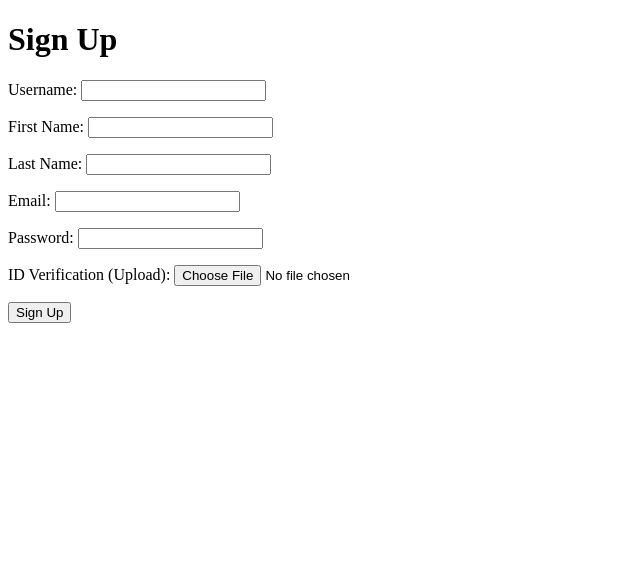
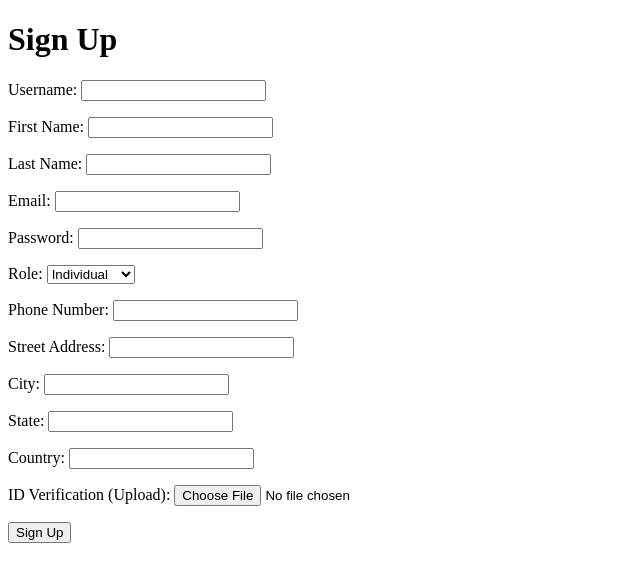
Before and after one commit to ShaneDsouza4/FoodConnect, a Django app: page /signup/ in a window 1280 px wide. Shown: the top 582 px of the page, without its empty margins (0-640 px from the left). Run offline with Django 5.2, Linux system fonts and the light colour scheme.

Commit message:
Added roles to the user profile

```diff
--- a/templates/users/signup.html
+++ b/templates/users/signup.html
@@ -3,22 +3,52 @@
 <head>
     <meta charset="UTF-8">
     <title>Sign Up | FoodConnect</title>
+    <script>
+        function showRoleSpecificFields() {
+            document.getElementById('restaurant-fields').style.display = 'none';
+            document.getElementById('foodbank-fields').style.display = 'none';
+            var role = document.getElementById('role').value;
+            if (role === 'restaurant') {
+                document.getElementById('restaurant-fields').style.display = 'block';
+            } else if (role === 'foodbank') {
+                document.getElementById('foodbank-fields').style.display = 'block';
+            }
+        }
+    </script>
 </head>
 <body>
     <h1>Sign Up</h1>
-
-    {% if error_message %}
-        <p style="color: red;">{{ error_message }}</p>
-    {% endif %}
-
     <form method="POST" enctype="multipart/form-data">
         {% csrf_token %}
-        <p>Username: <input type="text" name="username" required value="{{ username|default:'' }}"></p>
-        <p>First Name: <input type="text" name="first_name" required value="{{ first_name|default:'' }}"></p>
-        <p>Last Name: <input type="text" name="last_name" required value="{{ last_name|default:'' }}"></p>
-        <p>Email: <input type="email" name="email" required value="{{ email|default:'' }}"></p>
+        <p>Username: <input type="text" name="username" required></p>
+        <p>First Name: <input type="text" name="first_name" required></p>
+        <p>Last Name: <input type="text" name="last_name" required></p>
+        <p>Email: <input type="email" name="email" required></p>
         <p>Password: <input type="password" name="password" required></p>
-        <p>ID Verification (Upload): <input type="file" name="id_verification" required></p>
+        <p>Role:
+            <select id="role" name="role" onchange="showRoleSpecificFields()" required>
+                <option value="individual">Individual</option>
+                <option value="restaurant">Restaurant</option>
+                <option value="foodbank">Foodbank</option>
+            </select>
+        </p>
+
+        <!-- Role-specific fields -->
+        <div id="restaurant-fields" style="display: none;">
+            <p>Restaurant Name: <input type="text" name="restaurant_name"></p>
+            <p>Restaurant Contact Number: <input type="text" name="restaurant_contact_number"></p>
+        </div>
+        <div id="foodbank-fields" style="display: none;">
+            <p>Foodbank Name: <input type="text" name="foodbank_name"></p>
+            <p>Foodbank Contact Number: <input type="text" name="foodbank_contact_number"></p>
+        </div>
+
+        <p>Phone Number: <input type="text" name="phone_number"></p>
+        <p>Street Address: <input type="text" name="street_address"></p>
+        <p>City: <input type="text" name="city"></p>
+        <p>State: <input type="text" name="state"></p>
+        <p>Country: <input type="text" name="country"></p>
+        <p>ID Verification (Upload): <input type="file" name="id_verification"></p>
         <button type="submit">Sign Up</button>
     </form>
 </body>
--- a/users/views.py
+++ b/users/views.py
@@ -14,45 +14,57 @@ def landing_view(request):
 
 def signup_view(request):
     if request.method == 'POST':
+
+        # Basic user info
         username = request.POST.get('username')
         first_name = request.POST.get('first_name')
         last_name = request.POST.get('last_name')
         email = request.POST.get('email')
         password = request.POST.get('password')
+
+        # Profile info
+        role = request.POST.get('role')
+        phone_number = request.POST.get('phone_number')
+        street_address = request.POST.get('street_address')
+        city = request.POST.get('city')
+        state = request.POST.get('state')
+        country = request.POST.get('country')
         id_verification = request.FILES.get('id_verification')
 
-        # Check if username or email already exists
-        existing_user = User.objects.filter(Q(username=username) | Q(email=email)).first()
+        # Role based fields
+        restaurant_name = request.POST.get('restaurant_name')
+        restaurant_contact_number = request.POST.get('restaurant_contact_number')
+        foodbank_name = request.POST.get('foodbank_name')
+        foodbank_contact_number = request.POST.get('foodbank_contact_number')
 
-        if existing_user:
-            # Determine the specific error message
-            if existing_user.username == username:
-                error_message = "A user with this username already exists."
-            else:
-                error_message = "A user with this email already exists."
-            return render(request, 'users/signup.html', {
-                'error_message': error_message,
-                'username': username,
-                'first_name': first_name,
-                'last_name': last_name,
-                'email': email,
-            })
+        # Check for existing username or email
+        if User.objects.filter(username=username).exists() or User.objects.filter(email=email).exists():
+            messages.error(request, "A user with that username or email already exists.")
+            return render(request, 'users/signup.html', request.POST)
 
-        # Create the user
-        user = User.objects.create_user(
-            username=username,
-            first_name=first_name,
-            last_name=last_name,
-            email=email,
-            password=password,
-        )
+        # Create the User and Profile
+        user = User.objects.create_user(username=username, first_name=first_name, last_name=last_name, email=email,
+                                        password=password)
 
-        # Update profile with ID verification if provided
-        if id_verification:
-            user.profile.id_verification = id_verification
-            user.profile.save()
+        # Updating the Profile with role specific data
+        profile = user.profile
+        profile.role = role
+        profile.phone_number = phone_number
+        profile.street_address = street_address
+        profile.city = city
+        profile.state = state
+        profile.country = country
+        profile.id_verification = id_verification
 
-        # Redirect to home after successful signup
+        # Save role specific fields based on selected role
+        if role == 'restaurant':
+            profile.restaurant_name = restaurant_name
+            profile.restaurant_contact_number = restaurant_contact_number
+        elif role == 'foodbank':
+            profile.foodbank_name = foodbank_name
+            profile.foodbank_contact_number = foodbank_contact_number
+
+        profile.save()
         return redirect('home')
 
     return render(request, 'users/signup.html')
```
Also changed, not shown: users/models.py (+25 -2 lines), db.sqlite3, media/id_cards/sample-id_696Vh1L.jpg (added), media/id_cards/sample-id_bxQQa3F.jpg (added), users/migrations/0003_profile_city_profile_country_and_more.py (added).
